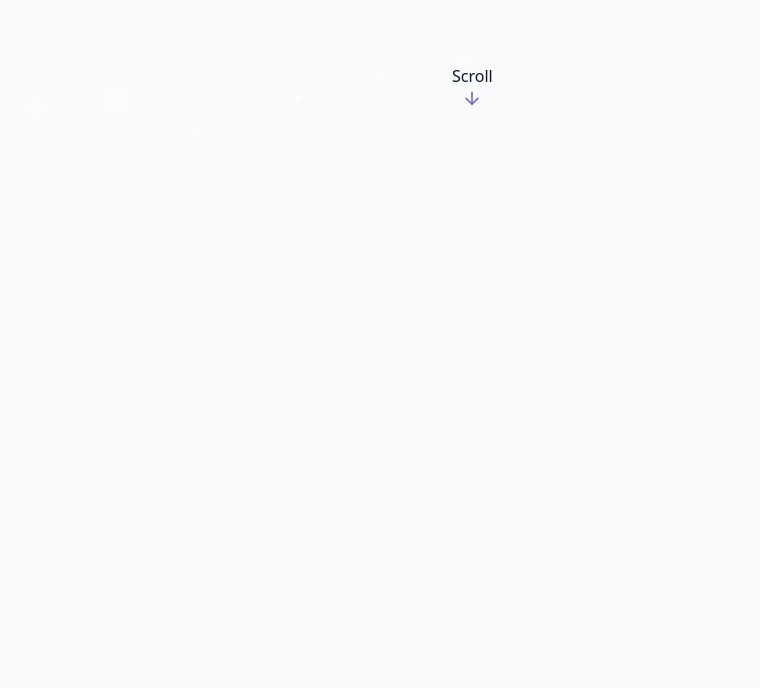
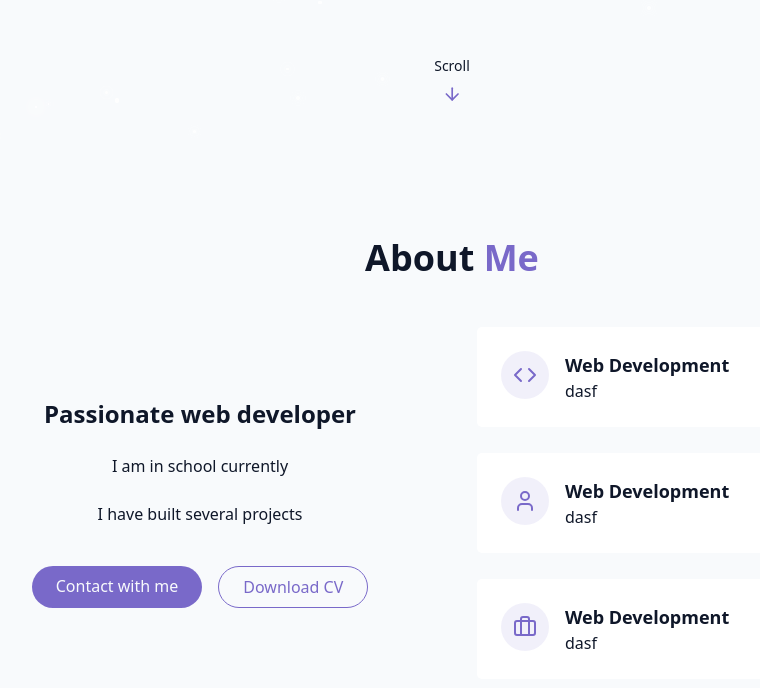
Before and after one commit to hphantech/Portfolio, a React (Vite) app: page / in a window 1280 px wide. Shown: the part 658-1346 px from the top of the page, without its empty margins (188-948 px from the left). Before the commit the page ends 800 px from the top, so only its background shows below. Built offline with nearby package versions, Linux system fonts and the light colour scheme.

Commit message:
AboutMe section finished

```diff
--- /dev/null
+++ b/src/components/AboutSection.jsx
@@ -0,0 +1,79 @@
+import { Briefcase, Code, User } from "lucide-react"
+
+export const AboutSection = () => {
+    return ( <section id="about" className="py-24 px-4 relative">
+        <div className="container mx-auto max-w-5xl">
+            <h2 className="text-3xl md:text-4xl font-bold mb-12 text-center">
+                About <span className="text-primary"> Me</span>
+            </h2>
+
+
+            {/* Left side of the about me with 2 buttons */}
+            <div className="grid grid-cols-1 md:grid-cols-2 gap-12 items-center">
+                <div className="space-y-6">
+                    <h3 className="text-2xl font-semibold">Passionate web developer</h3>
+                    <p className="text-muted-foreground">
+                     I am in school currently
+                    </p>
+                      <p className="text-muted-foreground">
+                        I have built several projects
+                    </p>
+                    <div className="flex flex-col sm:flex-row gap-4 pt-4 justify-center">
+                        <a href="#contact" className="cosmic-button">Contact with me</a>
+
+                        <a href="" className="px-6 py-2 rounded-full border border-primary text-primary hover:bg-primary/10 transition-colors duration-300">Download CV</a>
+                    </div>
+                </div>
+
+
+
+                {/* This is the right side of the About me with all the collums */}
+                <div className="grid grid-cols-1 gap-6">
+                    <div className="gradient-border p-6 card-hover">
+                        <div className="flex items-start gap-4">
+                            <div className="p-3 rounded-full bg-primary/10">
+                            <Code className="h-6 w-6 text-primary"></Code>
+
+                            </div>
+                            <div className="text-left">
+                                <h4 className="font-semibold text-lg">Web Development</h4>
+                                <p className="text-muted-foreground">dasf</p>
+
+                            </div>
+                        </div>
+                    </div>
+                    <div className="gradient-border p-6 card-hover">
+                        <div className="flex items-start gap-4">
+                            <div className="p-3 rounded-full bg-primary/10">
+                            <User className="h-6 w-6 text-primary"/>
+
+                            </div>
+                            <div className="text-left">
+                                <h4 className="font-semibold text-lg">Web Development</h4>
+                                <p className="text-muted-foreground">dasf</p>
+
+                            </div>
+                        </div>
+                    </div>
+
+
+                    <div className="gradient-border p-6 card-hover">
+                        <div className="flex items-start gap-4">
+                            <div className="p-3 rounded-full bg-primary/10">
+                            <Briefcase className="h-6 w-6 text-primary"/>
+
+                            </div>
+                            <div className="text-left">
+                                <h4 className="font-semibold text-lg">Web Development</h4>
+                                <p className="text-muted-foreground">dasf</p>
+
+                            </div>
+                        </div>
+                    </div>
+                </div>
+
+            </div>
+
+        </div>
+    </section> )
+}
--- a/src/components/HeroSection.jsx
+++ b/src/components/HeroSection.jsx
@@ -2,7 +2,7 @@
 
 export const HeroSection = () => {
     return <section id="hero" className="relative min-h-screen flex flex-col items-center justify-center px-4">
-        <div className="container max-w-4xl mx=auto text-center z-10">
+        <div className="container max-w-4xl mx-auto text-center z-10">
             <div className="space-y-6">
                 <h1 className="text-4xl md:text-6xl font-bold tracking-tight">
                     <span className="opacity-0 animate-fade-in"> Hi,</span>
@@ -13,17 +13,18 @@
                 </h1>
                 <p className="text-lg md:text-xl text-muted-foreground max-2-2xl mx-auto opacity-0 animate-fade-in-delay-3">
                     Third-year IT student focused on software engineering, with the goal of becoming a full-stack developer.
-                    I built this website with React as a space to share my skills, projects, and experience and to give a clear picture of who I am and how I work.
+                    I built this website as a space to share my skills, projects, and experience and to give a clear picture of who I am and how I work.
                 </p>
-                <div className="pt-4 opacity-0 animate-fade-in-delay-4">
+                <div className="pt-4 opacity-0 animate-fade-in-delay-4 flex flex-col sm:flex-row gap-4 pt-4 justify-center">
                     <a href="#projects" className="cosmic-button">
                         view my work
                     </a>
+
                 </div>
             </div>
         </div>
-        <div className="absolute bottom-8 left-1/2 transform-translate-x-1/2 flex flex-col items-center animate-bounce">
-        <span>Scroll</span>
+        <div className="absolute bottom-8 left-1/2 transform -translate-x-1/2 flex flex-col items-center animate-bounce">
+        <span className="text-sm text-muted-foreground mb-2">Scroll</span>
         <ArrowDown className="h-5 w-5 text-primary"/>
 
 
--- a/src/pages/Home.jsx
+++ b/src/pages/Home.jsx
@@ -2,6 +2,7 @@
 import { StarBackground } from "../components/StarBackground";
 import { Navbar } from "../components/NavBar";
 import { HeroSection } from "../components/HeroSection";
+import { AboutSection } from "../components/AboutSection";
 export const Home = () => {
     return<div className="min-h-screen bg-background text-foreground overflow-x-hidden">
 
@@ -19,6 +20,7 @@
         {/*MainContent*/}
         <main>
             <HeroSection />
+            <AboutSection />
         </main>
 
         {/*Footer*/}
```
